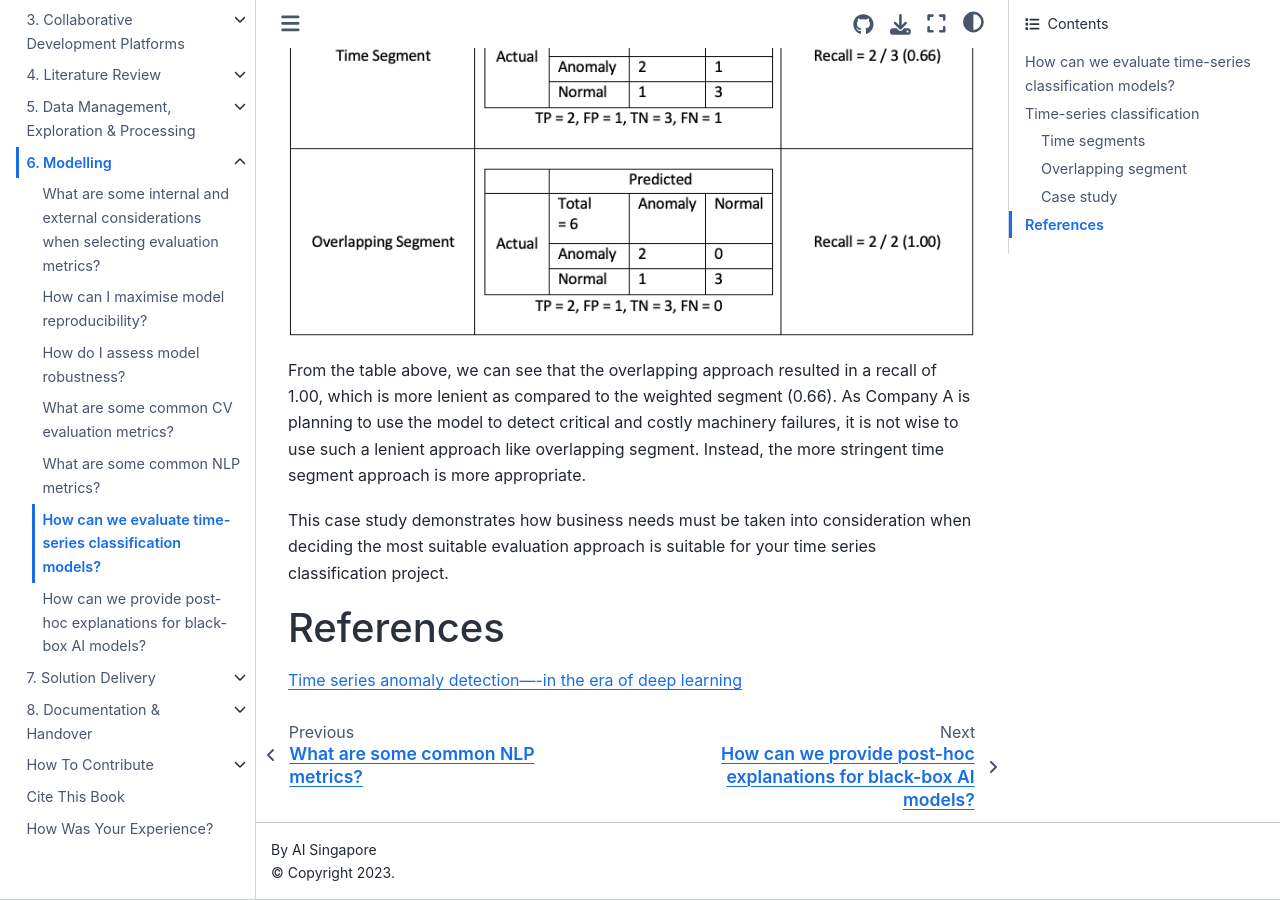
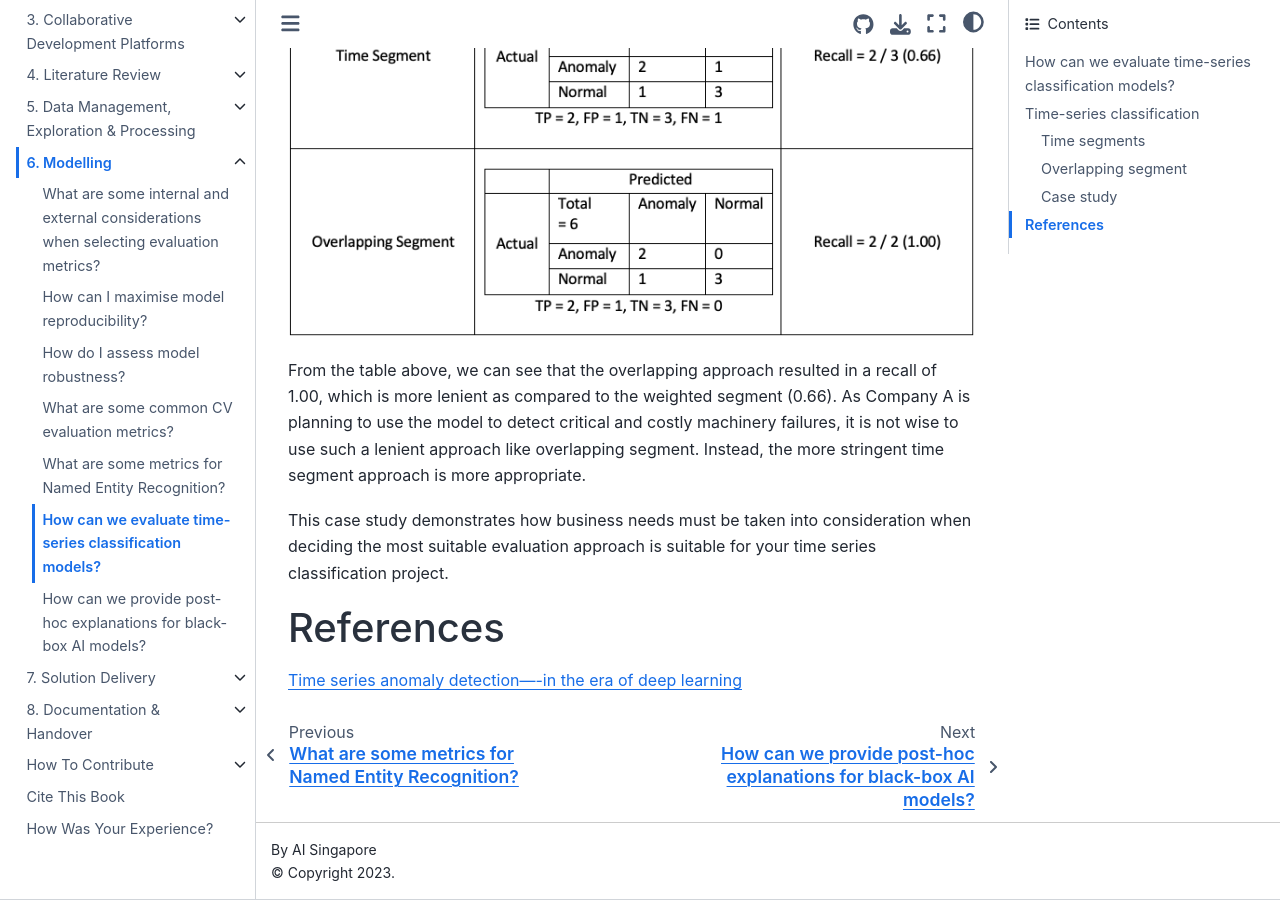
Before and after one commit to aisingapore/ai-practitioner-handbook, a Jupyter Book: the page built from book/6-modelling/evaluating-timeseries.md, in a window 1280 px wide and 900 px high, scrolled down 2790 px. Built offline with Jupyter Book 1.0.4 settings and Sphinx 7.4.7 and the Sphinx Book theme 1.1.4, drawn with Linux system fonts in a browser that asks for light colours.

Commit message:
Adjusted title

```diff
--- a/_toc.yml
+++ b/_toc.yml
@@ -51,7 +51,7 @@ chapters:
   - file: book/6-modelling/model-reproducibility
   - file: book/6-modelling/ml-risks-and-robustness
   - file: book/6-modelling/cv-metrics
-  - file: book/6-modelling/nlp-metrics
+  - file: book/6-modelling/ner-metrics
   - file: book/6-modelling/evaluating-timeseries
   - file: book/6-modelling/post-hoc-explanation
 # ===== 7. Solution Delivery ========================================
--- a/book/6-modelling/ner-metrics.md
+++ b/book/6-modelling/ner-metrics.md
@@ -1,4 +1,4 @@
-# What are some of the common metrics in Named Entity Recognition
+# What are some metrics for Named Entity Recognition?
 
 Contributor(s): Lee Xin Jie, Senior AI Engineer (100E)
 
```
